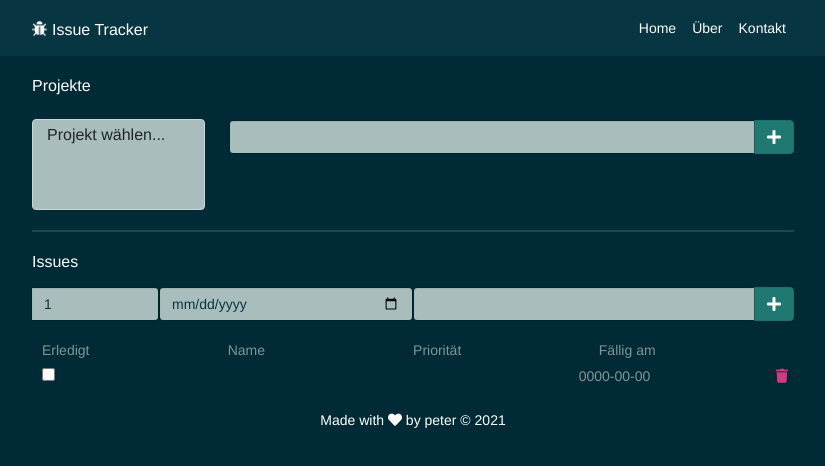
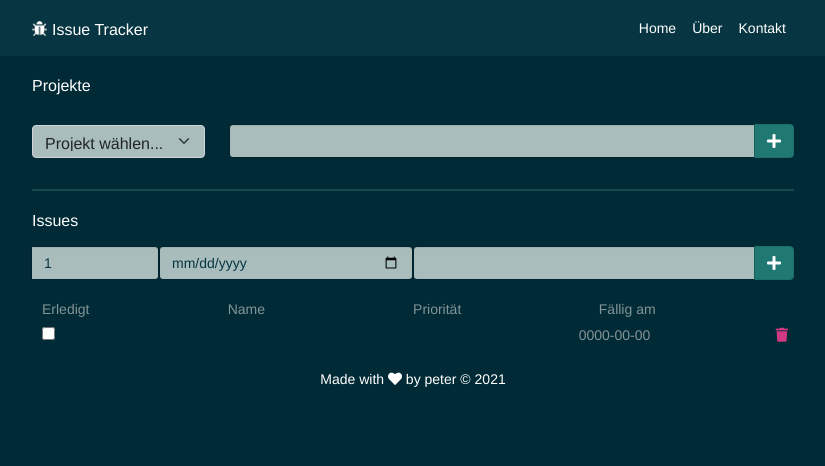
Before and after one commit to peterruler/reactjs-issue-tracker, a React (Create React App) app: page / in a window 1280 px wide. Shown: the top 466 px of the page, without its empty margins (227-1052 px from the left). Built offline with nearby package versions, Linux system fonts and the light colour scheme.

Commit message:
layout improved

```diff
--- a/src/App.css
+++ b/src/App.css
@@ -215,6 +215,11 @@
 		position: relative;
 		left: 20px;
 	}
+
+	#projectSelect {
+		margin-bottom:6px;
+		height:35px;
+	}
 }
 
 @media (max-width: 786px) {
@@ -227,9 +232,6 @@
 		flex-direction: column !important;
 	}
 
-	#projectSelect {
-		margin-bottom:6px;
-	}
 }
 
 @media (min-width: 786px) {
@@ -244,9 +246,12 @@
 	}
 }
 
-@media (min-width:1200px) {
+@media (min-width:768px) {
 	.create-project-inpt-grp {
 		position: relative;
-		top: -20px;
+		top: 5px;
+	}
+	#projectSelect {
+		height:33px;
 	}
 }
--- a/src/components/ProjectsDropdown.tsx
+++ b/src/components/ProjectsDropdown.tsx
@@ -30,7 +30,7 @@ export const ProjectsDropdown = () => {
 
     return (
         <>
-            <select onChange={updateProjectList} value={state} id="projectSelect" className="form-select" multiple aria-label="multiple select example">
+            <select onChange={updateProjectList} value={state} id="projectSelect" className="form-select" aria-label="select">
                 <option key={-1} data-uuid="" value="0">Projekt wählen...</option>;
                 {proj.map((e) => {
                     return <option key={e.id} data-uuid={e.client_id} value={e.id}>{e.title}</option>;
```
